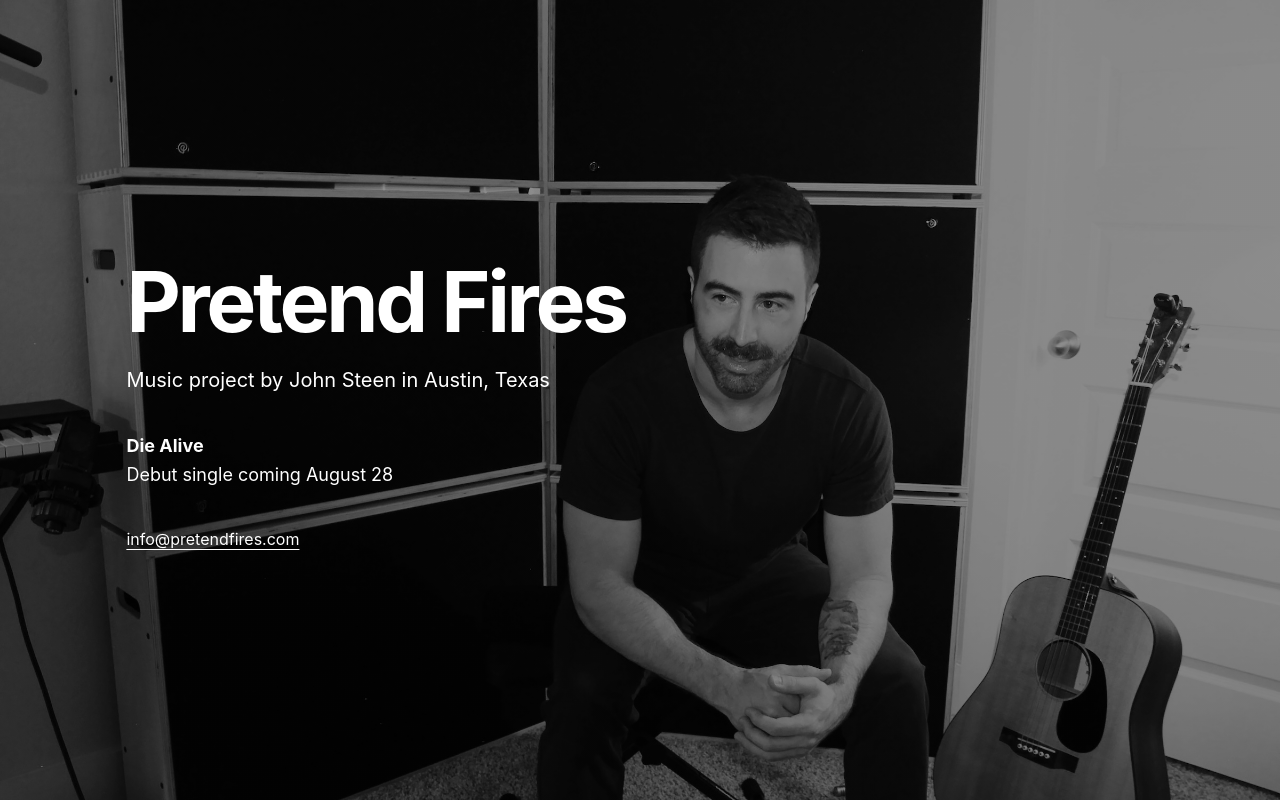
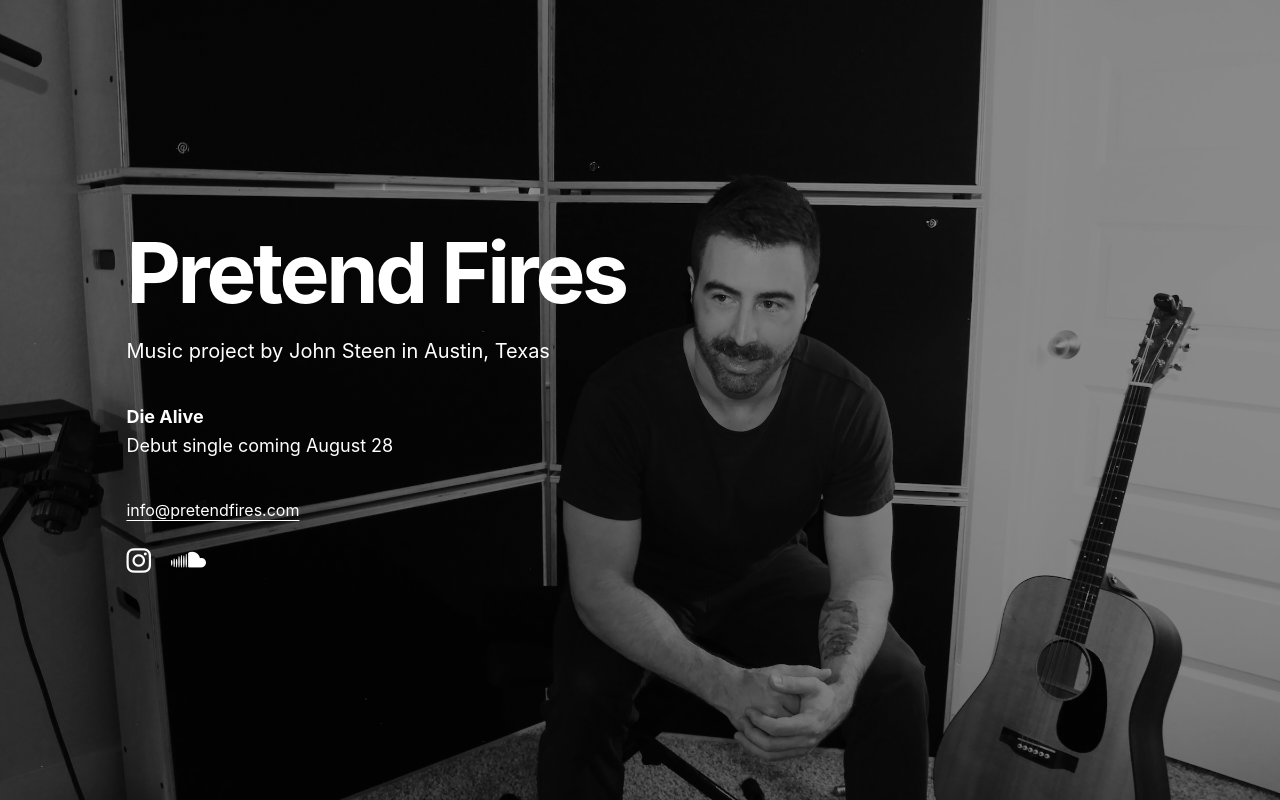
Before and after one commit to jmsteen/pretendfires-site, a plain HTML site: page index.html in a window 1280 px wide. Drawn offline with Linux system fonts and the light colour scheme.

Commit message:
Update index.html

```diff
--- a/index.html
+++ b/index.html
@@ -61,6 +61,21 @@
       text-decoration: underline;
       text-underline-offset: 4px;
     }
+    .socials {
+  margin-top: 24px;
+  display: flex;
+  gap: 20px;
+}
+
+.socials a {
+  color: white;
+  font-size: 28px;
+  text-decoration: none;
+}
+
+.socials a:hover {
+  opacity: 0.7;
+}
     @media (max-width: 700px) {
       body {
         justify-content: center;
@@ -72,8 +87,14 @@
         text-align: center;
         padding: 32px 24px;
       }
+
+      .socials {
+  justify-content: center;
+}
     }
   </style>
+  <link rel="stylesheet"
+      href="https://cdnjs.cloudflare.com/ajax/libs/font-awesome/6.7.2/css/all.min.css">
 </head>
 
 <body>
@@ -92,6 +113,21 @@
     <div>
       <a href="mailto:info@pretendfires.com">info@pretendfires.com</a>
     </div>
+    <div class="socials">
+    <a href="https://www.instagram.com/pretendfires"
+     target="_blank"
+     rel="noopener noreferrer"
+     aria-label="Instagram">
+    <i class="fa-brands fa-instagram"></i>
+    </a>
+
+    <a href="https://soundcloud.com/pretendfires"
+     target="_blank"
+     rel="noopener noreferrer"
+     aria-label="SoundCloud">
+    <i class="fa-brands fa-soundcloud"></i>
+    </a>
+</div>
   </main>
 </body>
 </html>
```
